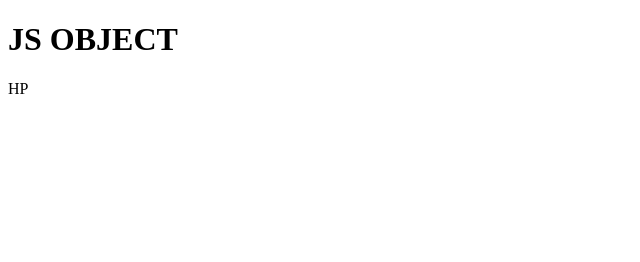
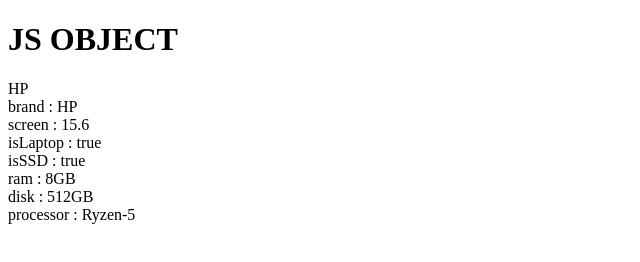
Before and after one commit to ahasannahid/java-script, a plain HTML site: page object.html in a window 1280 px wide. Shown: the whole page, without its empty margins (0-640 px from the left). Drawn offline with Linux system fonts and the light colour scheme.

Commit message:
for in loops in object

```diff
--- a/object.html
+++ b/object.html
@@ -18,7 +18,12 @@
             disk: "512GB",
             processor: "Ryzen-5"
         }
-        document.write(myPC['brand']);//bracket notation
+        document.write(myPC['brand'] +"<br>");//bracket notation
+
+        // for in loop in object
+        for(var item in myPC){
+            document.write(item + " : " + myPC[item] +"<br>")
+        }
     </script>
 </body>
 </html>
```
